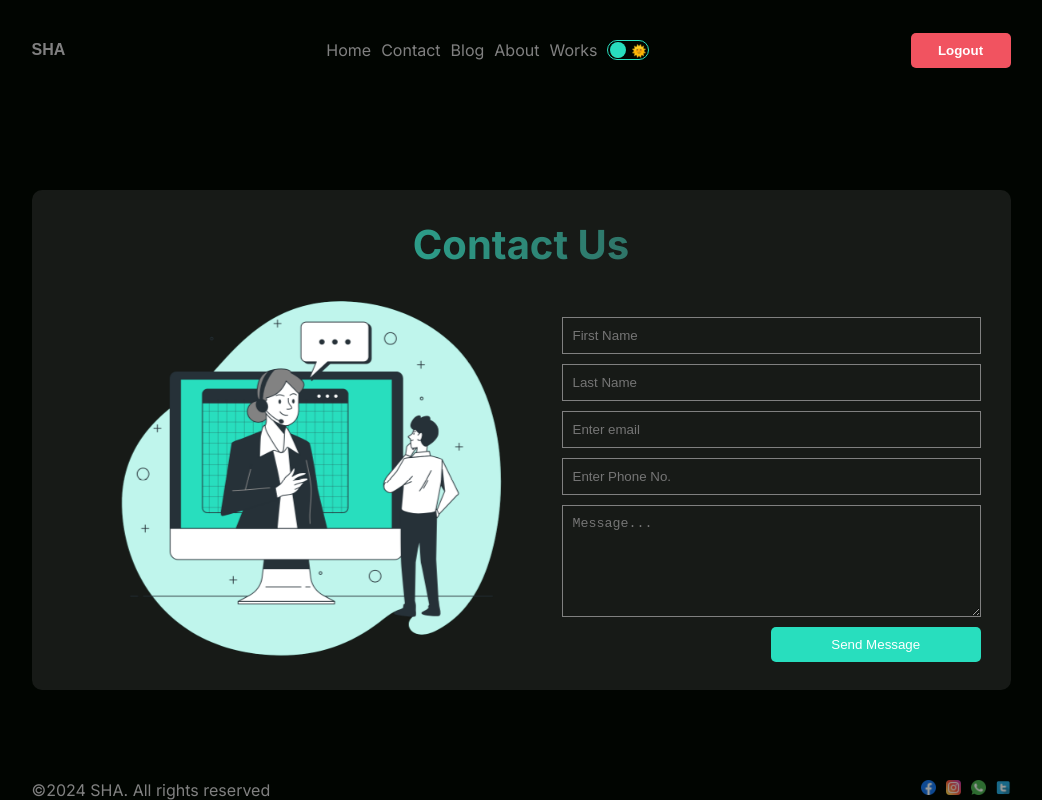
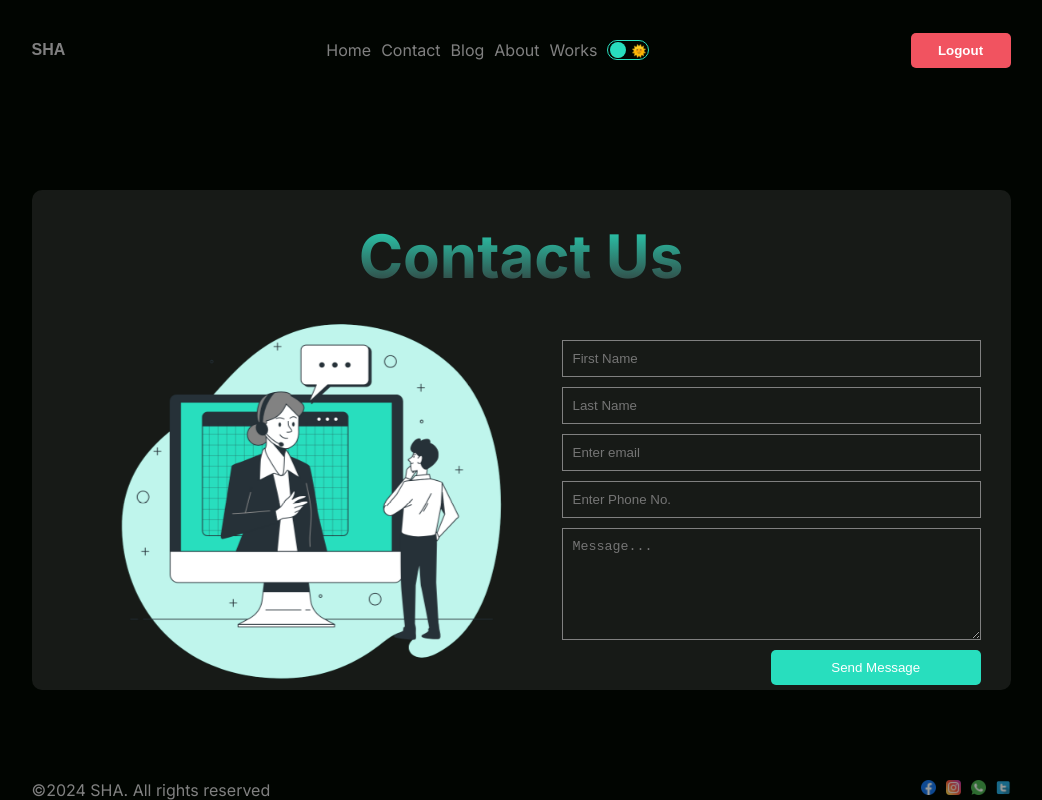
Before and after one commit to shalu2022/nextjs-blog-app, a Next.js app: page /contact in a window 1280 px wide. Shown: the whole page, without its empty margins (119-1161 px from the left). Built offline with nearby package versions, Linux system fonts and the light colour scheme.

Commit message:
fixed console errors

```diff
--- a/src/app/components/header/Header.jsx
+++ b/src/app/components/header/Header.jsx
@@ -40,8 +40,8 @@ export default function Header() {
     <div className={styles.container}>
       <Link href="/" className={styles.logo}>SHA</Link>
       <div className={styles.navList}>
-      {navLinks.map(item=>(
-        <Link key={item.id} className={styles.navItems} href={item.link}>{item.name}</Link>
+      {navLinks.map((item, index)=>(
+        <Link key={index} className={styles.navItems} href={item.link}>{item.name}</Link>
       ))}
       <DarkMode />
       </div>
--- a/src/app/contact/contact.module.css
+++ b/src/app/contact/contact.module.css
@@ -8,8 +8,8 @@
     border-radius: 10px;
 }
 .mainHeading{
-    font-size: 40px;
-    background: linear-gradient(to right, #28debe, #333);
+    font-size: 60px;
+    background: linear-gradient(#28debe, #333);
     background-clip: text;
     color: transparent;
 }
--- a/src/app/contact/page.jsx
+++ b/src/app/contact/page.jsx
@@ -1,3 +1,4 @@
+"use client"
 import React from 'react'
 import style from './contact.module.css'
 import Image from 'next/image'
@@ -8,7 +9,7 @@ function Contact() {
       <h1 className={style.mainHeading}>Contact Us</h1>
       <div className={style.innerContainer}>
         <div className={style.imageContainer}>
-          <Image className={style.img} width={500} height={400} src="/contact_us.png"/>
+          <Image alt = "contact-us image" className={style.img} width={500} height={400} src="/contact_us.png"/>
         </div>
         <div className={style.form}>
           <input className={style.input} type='text' placeholder='First Name'/>
--- a/src/app/page.jsx
+++ b/src/app/page.jsx
@@ -10,7 +10,7 @@ export default function Home() {
         <button className={styles.button}>Read More</button>
       </div>
       <div className={styles.text}>
-        <Image src="/home.png" className={styles.img} width={500} height={400}/>
+        <Image priority={true} alt="home-page image" src="/home.png" className={styles.img} width={500} height={400}/>
       </div>
     </div>
   );
```
